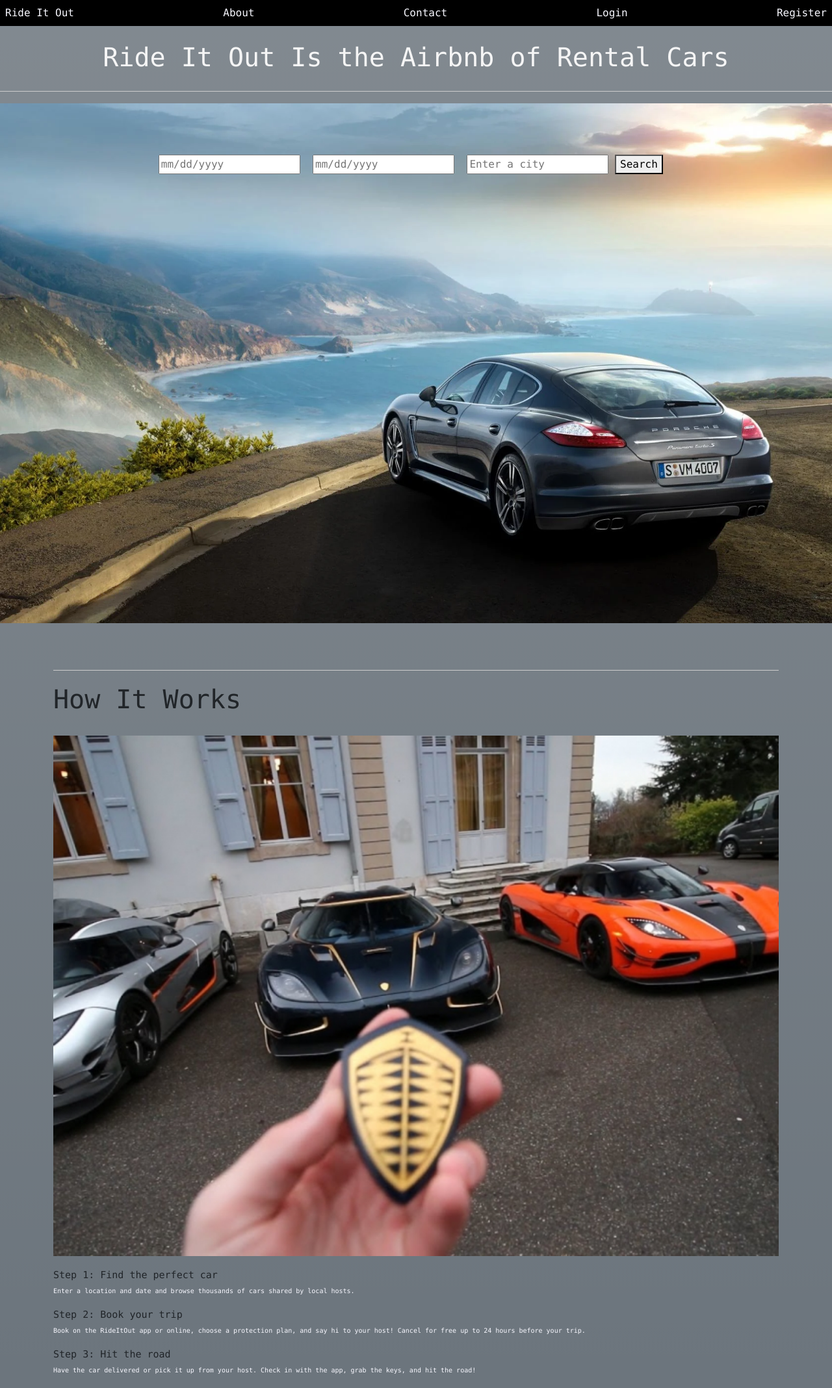
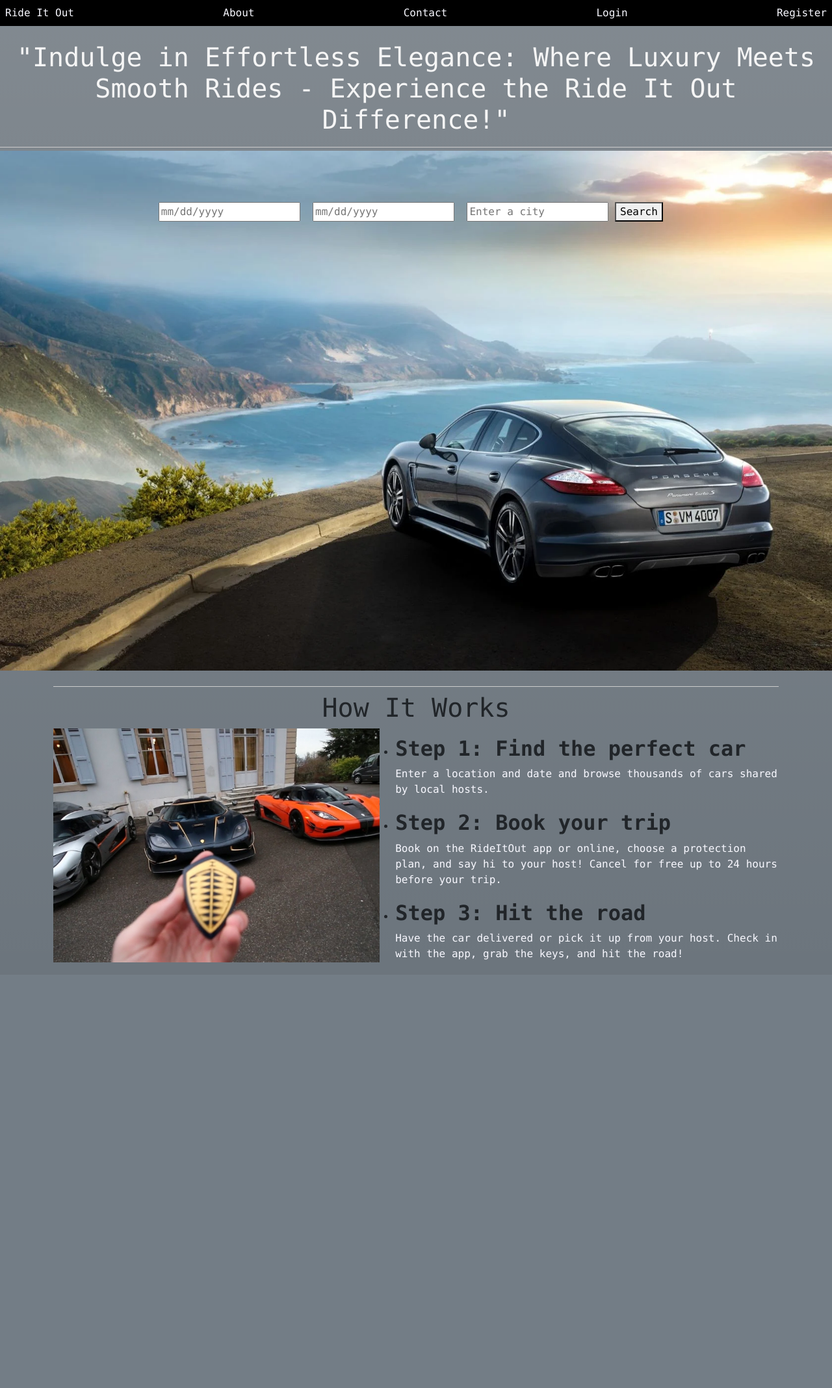
Before and after one commit to Codeup-Capstone-BlingShare/RideItOut, a Spring Boot app: page / in a window 1280 px wide. Shown: the whole page at 65% size. After the commit the page ends 1481 px from the top, so only its background shows below. Run offline with Spring Boot 4, Linux system fonts and the light colour scheme; some of the project's set-up classes (security, data sources, template engines, error pages and the like) are left out, and stand-ins take their place; some libraries are stand-ins or nearby versions.

Commit message:
FAQ.html, Style.css, edited home.html

```diff
--- a/src/main/resources/static/css/style.css
+++ b/src/main/resources/static/css/style.css
@@ -1,8 +1,10 @@
 /* Set the desired height for the carousel */
 .carousel-item {
-    height: auto;
+    /*height: fit-content;*/
     width: 100vw;
     margin:0;
+    height: fit-content;
+    font-size: small;
 
 }
 
@@ -15,7 +17,7 @@
 }
 
 .steps-container {
-    list-style-type: none;
+    list-style-type: inherit;
     padding: 0;
 }
 
@@ -25,8 +27,11 @@
 
 .header {
     border-bottom: 1px solid #ccc;
-    padding-bottom: 20px;
+    padding-bottom: 10px;
     color: ghostwhite;
+    text-align: center;
+    font-size: x-small;
+
 }
 
 html {
@@ -35,42 +40,53 @@ html {
 
 .cover {
     position: relative;
-    top:80px;
+    top:70px;
     z-index: 100;
     display: flex;
     justify-content: center;
     width:100%;
-    padding: .4em;
+    padding: .2em;
     margin:-13px;
-    height: 20px;
+    height: 7px;
     box-shadow: dimgrey;
 }
 
 .container h1 {
     border-top: 1px solid #ccc;
-    padding-top: 20px;
-    }
-    .container img {
-        width: 100%;
+    padding-top: 8px;
+    text-align: center;
+}
+
+.container img {
+        width:45%;
+        float: left;
+        margin-right: 1.5em;
     }
 
+.right-container li.step p {
+    /*font-optical-sizing: auto;*/
+    font-family: "Lucida Console", "Courier New", monospace;
+    /*font-size: 7px;*/
+    color: ghostwhite;
+    font-weight: initial;
+
+    /*float: right;*/
+
+}
 
 
-    .steps-container li.step p {
-        font-optical-sizing: auto;
-        font-family: "Lucida Console", "Courier New", monospace;
-        font-size: 10px;
-        color: ghostwhite;
-    }
+/* Make <h2> elements bold and use a different font */
 
+.right-content li.step h2 {
+    font-weight: bolder;
+    font-family: "Lucida Console", "Courier New", monospace;
+    /*font-size: 7px;*/
+    /*text-align: right;*/
 
-    /* Make <h2> elements bold and use a different font */
+    /*float: right;*/
 
-    .steps-container li.step h2 {
-        font-weight: lighter;
-        font-family: "Lucida Console", "Courier New", monospace;
-        font-size: 15px;
-    }
+}
+
 .faq {
     width: 500px;
     margin: 20px auto;
--- a/src/main/resources/templates/home.html
+++ b/src/main/resources/templates/home.html
@@ -15,7 +15,7 @@
 <div th:replace="/partials/navbar :: navbar"></div>
 <br>
 <div class="header d-flex justify-content-center">
-	<h1>Ride It Out Is the Airbnb of Rental Cars</h1>
+	<h1>"Indulge in Effortless Elegance: Where Luxury Meets Smooth Rides - Experience the Ride It Out Difference!"</h1>
 </div>
 <br>
 <div class="cover">
@@ -42,30 +42,32 @@
 			</div>
 	</div>
 </div>
-<br><br>
+<br>
 	<div class="container">
-	<br>
 	<h1>How It Works</h1>
-	<br>
+	<div class="left-container">
+		<div class="left-content">
 			<img id="img2" class="img-responsive" src="/img/keys.jpeg" alt="Keys hand off">
-	<br>
+		</div>
+	</div>
+	<div class="right-container">
+		<div class="right-content">
 			<ol class="steps-container">
 				<li class="step">
 					<h2>Step 1: Find the perfect car</h2>
 					<p>Enter a location and date and browse thousands of cars shared by local hosts.</p>
 				</li>
-
 				<li class="step">
 					<h2>Step 2: Book your trip</h2>
-			<p>Book on the RideItOut app or online, choose a protection plan, and say hi to your host! Cancel for free
-				up to 24 hours before your trip.</p>
+					<p>Book on the RideItOut app or online, choose a protection plan, and say hi to your host! Cancel for free up to 24 hours before your trip.</p>
 				</li>
 				<li class="step">
 					<h2>Step 3: Hit the road</h2>
-			<p>Have the car delivered or pick it up from your host. Check in with the app, grab the keys, and hit the
-				road!</p>
+					<p>Have the car delivered or pick it up from your host. Check in with the app, grab the keys, and hit the road!</p>
 				</li>
 			</ol>
+		</div>
+	</div>
 </div>
 </div>
 
```
Lines whose indentation alone changed are shown as unchanged.
